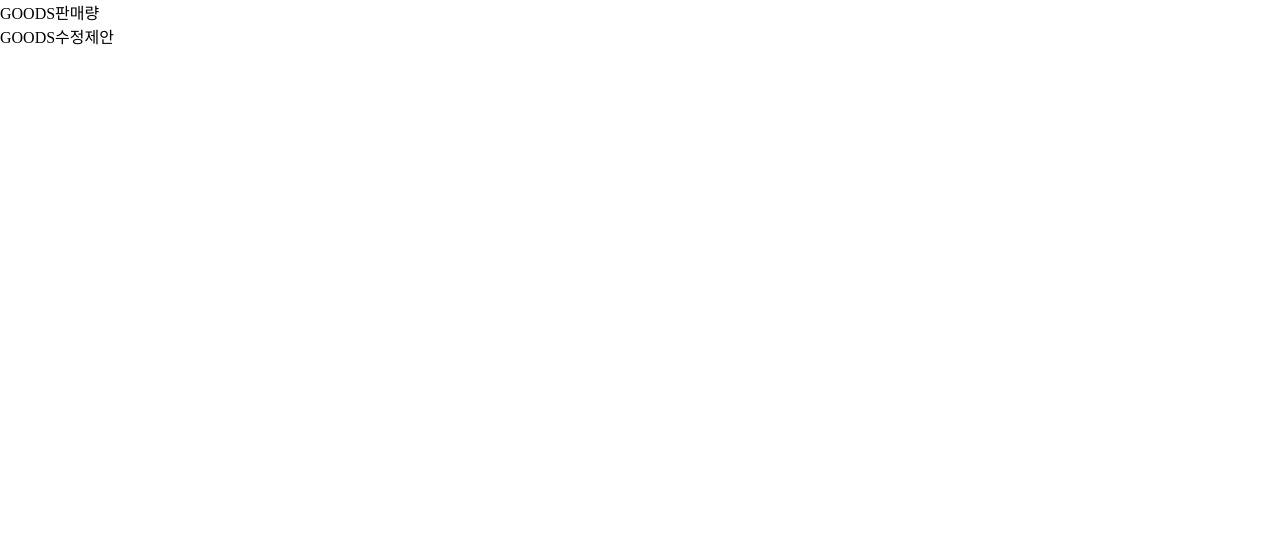
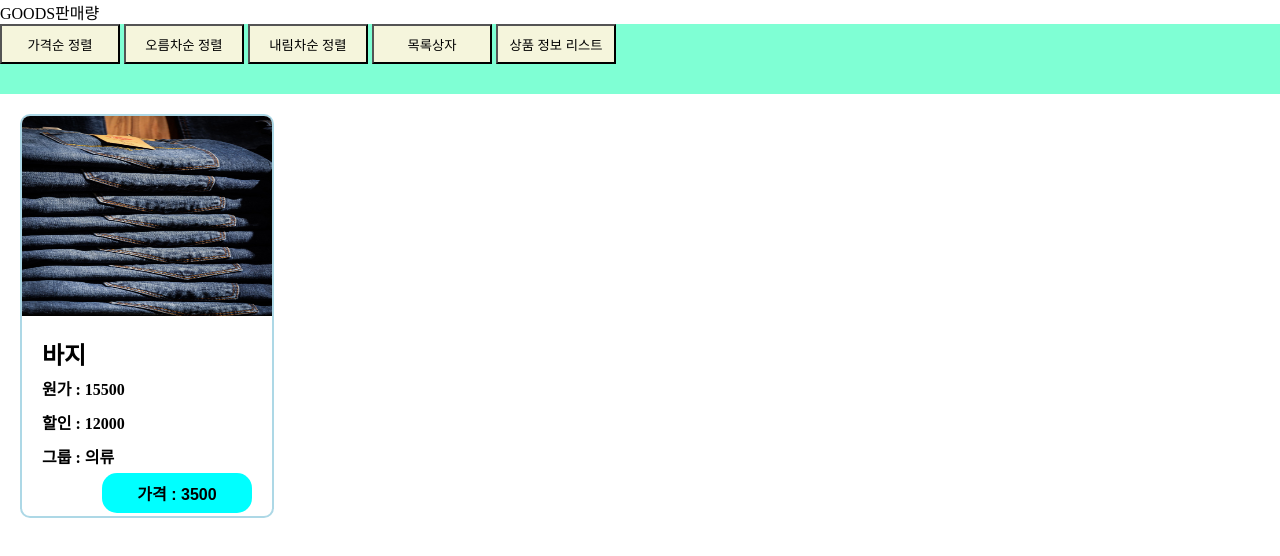
Before and after one commit to TaeWoongYoun/goods, a plain HTML site: page goods.html in a window 1280 px wide. Drawn offline with nearby package versions, Linux system fonts and the light colour scheme.

Commit message:
style : Create card

```diff
--- a/goods.css
+++ b/goods.css
@@ -2,3 +2,60 @@
     padding: 0;
     margin: 0;
 }
+
+.goodsBox{
+    width: 100%;
+    height: 400px;
+}
+
+.btnBox{
+    width: 100%;
+    height: 70px;
+    background-color: aquamarine;
+}
+
+.btnBox button{
+    width: 120px;
+    height: 40px;
+    background-color: beige;
+}
+
+.card{
+    margin: 20px;
+    width: 250px;
+    height: 400px;
+    border-radius: 10px;
+    border: 2px solid lightblue;
+    overflow: hidden;
+}
+
+.imgBox{
+    width: 250px;
+    height: 200px;
+}
+
+.imgBox img{
+    width: 100%;
+    height: 100%;
+}
+
+.textBox{
+    padding: 20px;
+}
+
+.card p{
+    font-weight: 600;
+    padding-top: 5px;
+    padding-bottom: 5px;
+}
+
+.card button{
+    width: 150px;
+    height: 40px;
+    border: none;
+    border-radius: 15px;
+    background-color: aqua;
+    font-size: 16px;
+    font-weight: 600;
+    float: right;
+}
--- a/goods.html
+++ b/goods.html
@@ -4,12 +4,34 @@
     <meta charset="UTF-8">
     <meta name="viewport" content="width=device-width, initial-scale=1.0">
     <title>goods</title>
-    <link rel="stylesheet" href="style.css">
+    <link rel="stylesheet" href="goods.css">
     <script  src="http://code.jquery.com/jquery-latest.min.js"></script>
 </head>
 <body>
-    <div class="goodsBox">GOODS판매량</div>
-    <div class="goodsBox">GOODS수정제안</div>
+    <div class="goodsBox">GOODS판매량
+        <div class="btnBox">
+            <button>가격순 정렬</button>
+            <button>오름차순 정렬</button>
+            <button>내림차순 정렬</button>
+            <button>목록상자</button>
+            <button>상품 정보 리스트</button>
+        </div>
+        <div class="product">
+            <div class="card">
+                <div class="imgBox">
+                    <img src="goods/01.jpg" alt="">
+                </div>
+                <div class="textBox">
+                    <h2>바지</h2>
+                    <p>원가 : 15500</p>
+                    <p>할인 : 12000</p>
+                    <p>그룹 : 의류</p>
+                    <button>가격 : 3500</button>
+                </div>
+            </div>
+        </div>
+    </div>
+    <!-- <div class="goodsBox">GOODS수정제안</div> -->
 
 </body>
 </html>
```
